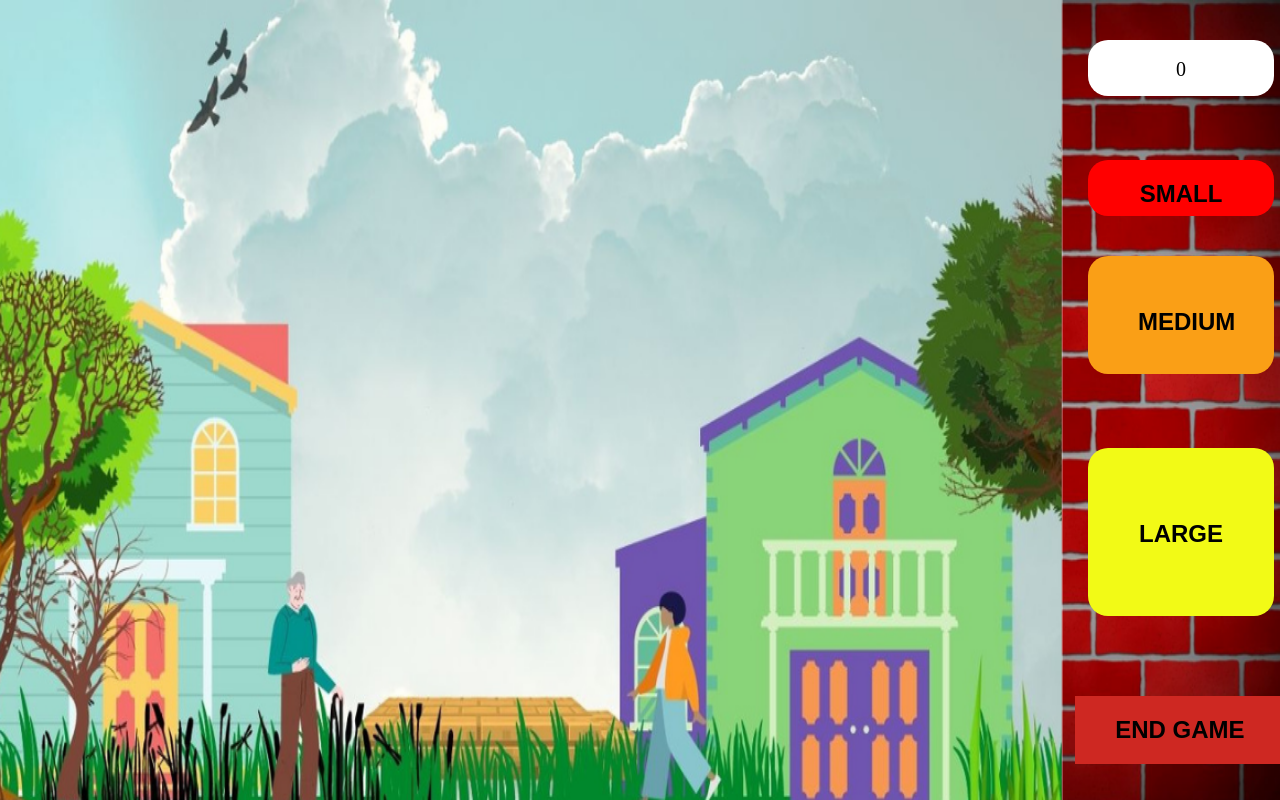
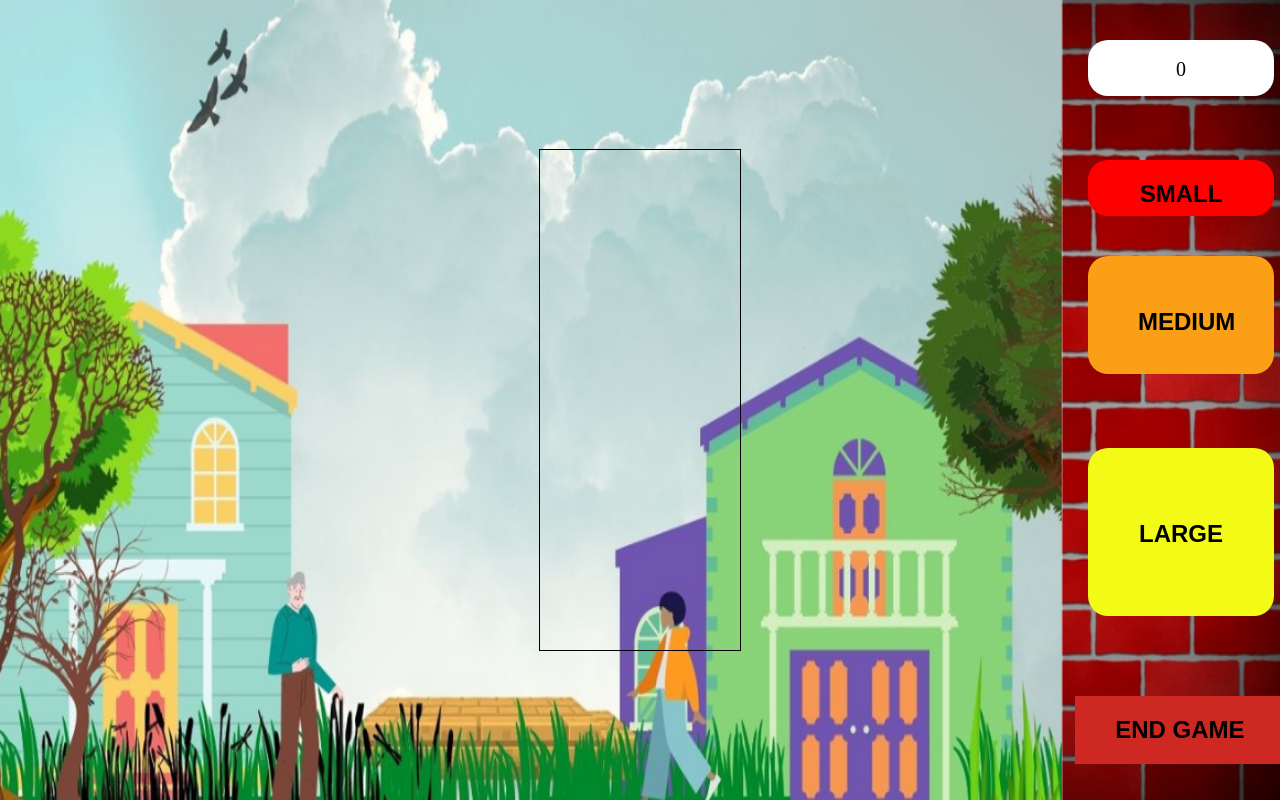
Before and after one commit to DevPriSha/Building-Blocks, a Flask app: page /gamepage/ in a window 1280 px wide. Run offline with Flask 2, Linux system fonts and the light colour scheme; some libraries are stand-ins or nearby versions.

Commit message:
add wall code

```diff
--- a/static/gamepage.css
+++ b/static/gamepage.css
@@ -170,3 +170,9 @@ body,html{
     top: 5%;
     left: 85%;
 }
+
+canvas { border: 1px solid black;
+    position: absolute;
+      top: 50%;
+      left: 50%;
+      transform: translate(-50%, -50%);}
--- a/templates/gamepage.html
+++ b/templates/gamepage.html
@@ -11,6 +11,8 @@
 	<div class="height" id="ht">
 		0
 	</div>
+
+	<canvas id="DemoCanvas" width="200" height="500"></canvas>
 
 	<div class="smallbutton" id="small">
 		<input type="submit" name="buttonsmall" id="easyquestion" value="SMALL">
@@ -35,7 +37,13 @@
 	var questiongiven = "";
 	async function assignques(level)
 	{
-
+		var y = 500 - (height*10);
+		level = parseInt(level);
+		if(y<0){
+			//print exception that max height overflow
+			return
+		}
+		var canvas = document.getElementById("DemoCanvas");
 		let questionobject = await fetch("/assignques?"+ new URLSearchParams({difficulty: level}));
 		let questiongiven = await questionobject.text();
     	window.open(questiongiven, "_blank");
@@ -46,7 +54,25 @@
 		height = parseInt(datastr);
 		console.log(height);
 		//build block that starts at height-level and ends at height
-		document.getElementById('ht').innerHTML=height;
+		if (height!=NaN){
+		if (canvas.getContext)
+		{
+  				var ctx = canvas.getContext('2d');
+  				if (level == 5){
+  					ctx.fillStyle='#F2FA16'; }
+  				if (level == 3){
+    				ctx.fillStyle='#FA9F16'}
+  				if (level == 1){
+    				ctx.fillStyle='#FF0000'}// color of fill
+  				ctx.fillRect(0, y, 200, level*10); // create rectangle
+  				ctx.beginPath();
+  				ctx.moveTo(0,y);
+  				ctx.lineTo(200,y);
+  				ctx.closePath();
+  				ctx.stroke();
+
+		}
+		document.getElementById('ht').innerHTML=height;}
 	}
 
 	$("document").ready(() => {
```
